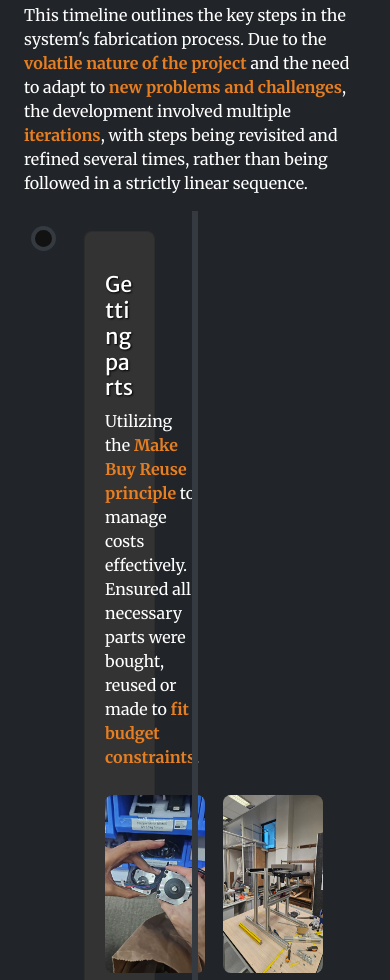
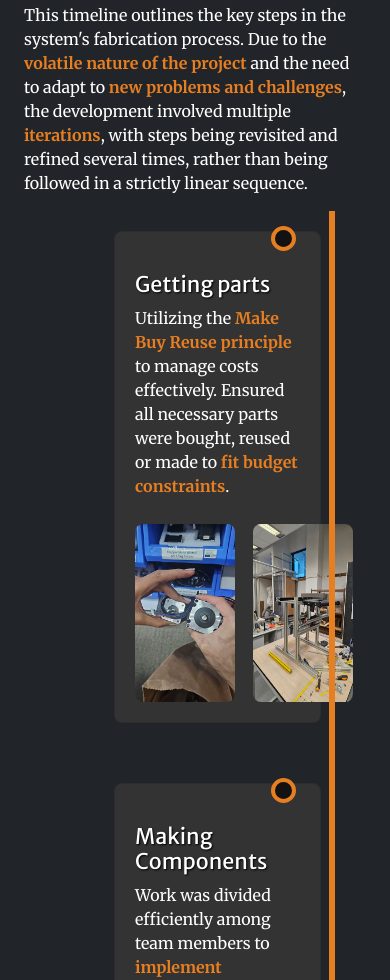
Before and after one commit to Chillhopper/kaushikThirumavalavan.github.io, a plain HTML site: page docs/project1.html in a window 390 px wide. Shown: the part 1317-2297 px from the top of the page. Drawn offline with nearby package versions, Linux system fonts and the light colour scheme; some packages are replaced by stand-ins of ours; no server answers; a script that the page names is missing.

Commit message:
Updating site

```diff
--- a/docs/project1.html
+++ b/docs/project1.html
@@ -58,7 +58,7 @@
             content: '';
             position: absolute;
             width: 6px;
-            background-color: #343a40;
+            background-color: #e67e22; /* Highlight color for better visibility */
             top: 0;
             bottom: 0;
             left: 50%;
@@ -70,6 +70,7 @@
             background-color: inherit;
             width: 50%;
             border-radius: 8px;
+            margin-bottom: 20px; /* Spacing between items */
         }
         .timeline-item::after {
             content: ' ';
@@ -78,7 +79,7 @@
             height: 25px;
             right: -17px;
             background-color: #121212;
-            border: 4px solid #343a40;
+            border: 4px solid #e67e22; /* Highlight color for better visibility */
             top: 15px;
             border-radius: 50%;
             z-index: 1;
@@ -208,6 +209,28 @@
         }
         .close-accordion-button:hover {
             background-color: #d35400;
+        }
+
+        /* Mobile responsiveness */
+        @media screen and (max-width: 767px) {
+            .timeline::after {
+                left: 90%;
+            }
+            .timeline-item {
+                width: 100%;
+                padding-left: 70px;
+                padding-right: 25px;
+            }
+            .timeline-item.left, .timeline-item.right {
+                left: 0;
+            }
+            .timeline-item.right::before, .timeline-item.left::before {
+                left: -16px;
+            }
+            .timeline-item.right::after, .timeline-item.left::after {
+                left: 75%;
+                right: auto;
+            }
         }
     </style>
     <!-- Marked.js Library -->
```
